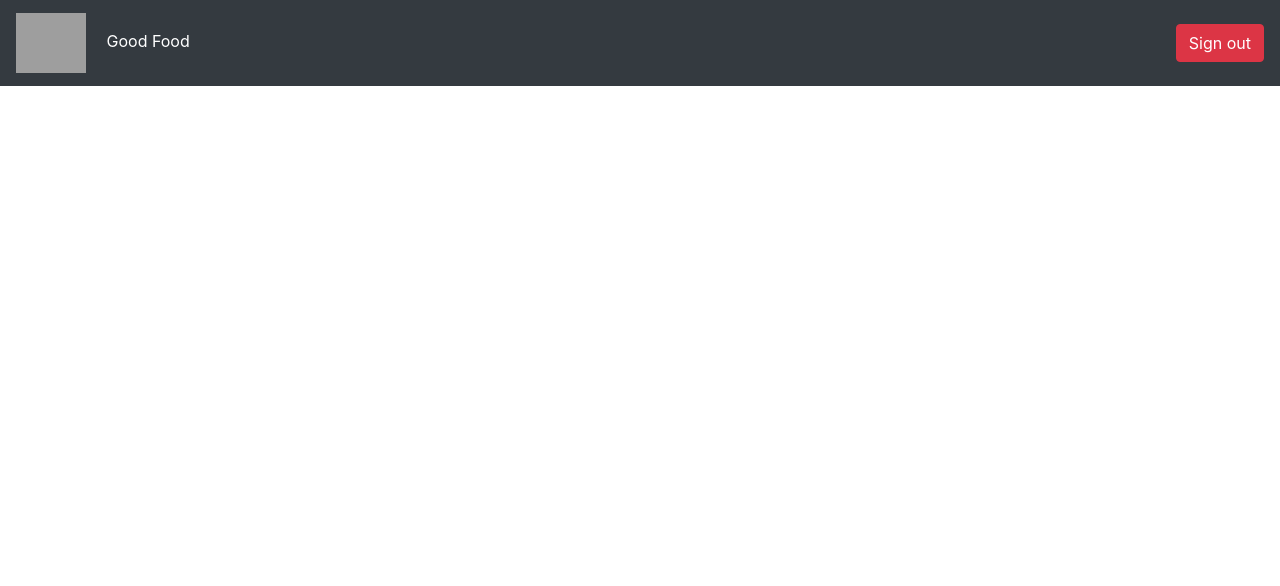
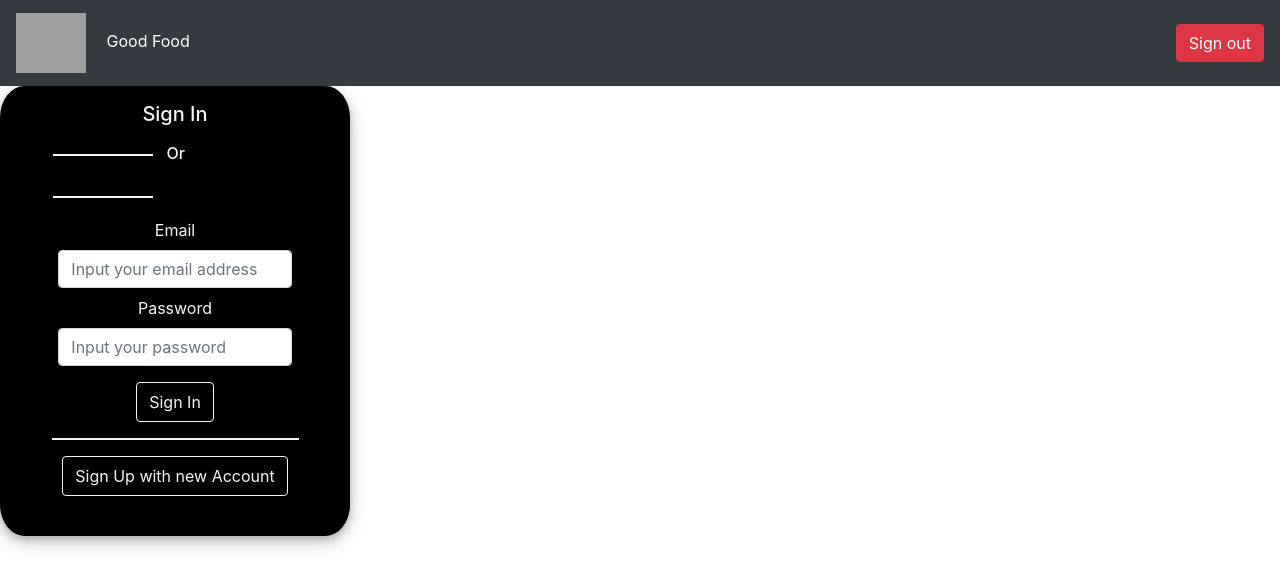
Before and after one commit to luqmanzakariya/recipeze, a plain HTML site: page client/index.html in a window 1280 px wide. Drawn offline with nearby package versions, Linux system fonts and the light colour scheme; grey boxes are pictures that could not be loaded.

Commit message:
formlogin

```diff
--- a/client/index.html
+++ b/client/index.html
@@ -1,18 +1,22 @@
 <!DOCTYPE html>
 <html lang="en">
+
 <head>
   <meta charset="UTF-8">
   <meta name="viewport" content="width=device-width, initial-scale=1.0">
   <meta http-equiv="X-UA-Compatible" content="ie=edge">
   <title>Document</title>
-  <link rel="stylesheet" href="https://stackpath.bootstrapcdn.com/bootstrap/4.3.1/css/bootstrap.min.css" integrity="sha384-ggOyR0iXCbMQv3Xipma34MD+dH/1fQ784/j6cY/iJTQUOhcWr7x9JvoRxT2MZw1T" crossorigin="anonymous">
+  <link rel="stylesheet" href="https://stackpath.bootstrapcdn.com/bootstrap/4.3.1/css/bootstrap.min.css"
+    integrity="sha384-ggOyR0iXCbMQv3Xipma34MD+dH/1fQ784/j6cY/iJTQUOhcWr7x9JvoRxT2MZw1T" crossorigin="anonymous">
   <link rel="stylesheet" href="./style/style.css" type="text/css">
 
 </head>
+
 <body>
   <nav class="d-flex justify-content-between navbar navbar-expand-sm navbar-dark bg-dark">
     <div>
-      <img class="navbar-brand" src="https://goodfood.hr/wp-content/uploads/2017/04/logoweb.png" style="height:70px;width:70px">
+      <img class="navbar-brand" src="https://goodfood.hr/wp-content/uploads/2017/04/logoweb.png"
+        style="height:70px;width:70px">
       <a class="brandNav">Good Food</a>
     </div>
 
@@ -22,12 +26,46 @@
     </div>
   </nav>
 
-  <script src="https://code.jquery.com/jquery-3.4.1.min.js" integrity="sha256-CSXorXvZcTkaix6Yvo6HppcZGetbYMGWSFlBw8HfCJo=" crossorigin="anonymous"></script>
+  <div class="signInBox text-center pt-3">
+    <form action="" method="post">
+      <center>
+      <h5>Sign In</h5>
+        <div id="my-signin2" class=""></div>
+        <div class="signInSeparator row">
+          <hr class="signInhr">
+          <h6 class="orHr">Or</h6>
+          <hr class="signInhr">
+        </div>
+      <!-- <div class="g-signin2" id="buttonSignIn" data-onsuccess="onSignIn"></div> -->
+
+      <div class="">
+        <label class="formLabel" for="">Email</label>
+        <input class="formBox form-control col-sm-8" type="text" placeholder="Input your email address">
+      </div>
+      <div class="mt-2">
+        <label class="formLabel col-sm-8" for="">Password</label>
+        <input class="formBox form-control col-sm-8" type="text" placeholder="Input your password">
+      </div>
+      <button class="btn signInBtn mt-3">Sign In</button>
+      <hr class="signUpSeparator">
+      <button class="btn signUp">Sign Up with new Account</button>
+    </center>
+    </form>
+  </div>
+  <script src="https://apis.google.com/js/platform.js?onload=renderButton" async defer></script>
+  <script src="https://code.jquery.com/jquery-3.4.1.min.js"
+    integrity="sha256-CSXorXvZcTkaix6Yvo6HppcZGetbYMGWSFlBw8HfCJo=" crossorigin="anonymous"></script>
   <script src="https://unpkg.com/axios/dist/axios.min.js"></script>
-  <script src="https://cdnjs.cloudflare.com/ajax/libs/popper.js/1.14.7/umd/popper.min.js" integrity="sha384-UO2eT0CpHqdSJQ6hJty5KVphtPhzWj9WO1clHTMGa3JDZwrnQq4sF86dIHNDz0W1" crossorigin="anonymous"></script>
-  <script src="https://stackpath.bootstrapcdn.com/bootstrap/4.3.1/js/bootstrap.min.js" integrity="sha384-JjSmVgyd0p3pXB1rRibZUAYoIIy6OrQ6VrjIEaFf/nJGzIxFDsf4x0xIM+B07jRM" crossorigin="anonymous"></script>
-  <script src="https://apis.google.com/js/platform.js" async defer></script>
-  <meta name="google-signin-client_id" content="284811322674-47mfvv1p6bicin65kbb7dnggdtq02b9a.apps.googleusercontent.com">
+  <script src="https://cdnjs.cloudflare.com/ajax/libs/popper.js/1.14.7/umd/popper.min.js"
+    integrity="sha384-UO2eT0CpHqdSJQ6hJty5KVphtPhzWj9WO1clHTMGa3JDZwrnQq4sF86dIHNDz0W1"
+    crossorigin="anonymous"></script>
+  <script src="https://stackpath.bootstrapcdn.com/bootstrap/4.3.1/js/bootstrap.min.js"
+    integrity="sha384-JjSmVgyd0p3pXB1rRibZUAYoIIy6OrQ6VrjIEaFf/nJGzIxFDsf4x0xIM+B07jRM"
+    crossorigin="anonymous"></script>
+  <!-- <script src="https://apis.google.com/js/platform.js" async defer></script> -->
+  <meta name="google-signin-client_id"
+    content="284811322674-47mfvv1p6bicin65kbb7dnggdtq02b9a.apps.googleusercontent.com">
   <script src="./js/index.js"></script>
 </body>
+
 </html>
--- a/client/js/index.js
+++ b/client/js/index.js
@@ -1,12 +1,32 @@
 const baseUrl = `http://localhost:3000`
 
-$(document).ready(function(){
+$(document).ready(function () {
   isLogin()
+  renderButton()
 })
 
+function onSuccess(googleUser) {
+  console.log('Logged in as: ' + googleUser.getBasicProfile().getName());
+}
+
+function onFailure(error) {
+  console.log(error);
+}
+
+function renderButton() {
+  gapi.signin2.render('my-signin2', {
+    'scope': 'profile email',
+    'width': 230,
+    'height': 40,
+    'longtitle': true,
+    'theme': 'light',
+    'onsuccess': onSuccess,
+    'onfailure': onFailure
+  });
+}
 //============= Hide and Show =============
-function isLogin(){
-  if (localStorage.getItem('token')){
+function isLogin() {
+  if (localStorage.getItem('token')) {
     hasToken()
   }
   else {
@@ -14,13 +34,13 @@ function isLogin(){
   }
 }
 
-function hasToken(){
+function hasToken() {
   $('.mainWeb').show()
   // $('#buttonSignIn').hide()
   // $('#buttonSignOut').show()
 }
 
-function noToken(){
+function noToken() {
   $('.mainWeb').hide()
   // $('#buttonSignIn').show()
   // $('#buttonSignOut').hide()
@@ -28,21 +48,21 @@ function noToken(){
 
 //============= Google Signin =============
 function onSignIn(googleUser) {
-  const idToken= googleUser.getAuthResponse().id_token
+  const idToken = googleUser.getAuthResponse().id_token
   axios({
     url: `${baseUrl}/loginGoogle`,
     method: 'post',
     dataType: 'json',
-    data: {idToken}
+    data: { idToken }
   })
-    .then(({data})=>{
+    .then(({ data }) => {
       localStorage.setItem('token', data.token)
       localStorage.setItem('_id', data._id)
       localStorage.setItem('name', data.name)
       localStorage.setItem('email', data.email)
       hasToken()
     })
-    .catch((err)=>{
+    .catch((err) => {
       console.log(err)
     })
 }
--- a/client/style/style.css
+++ b/client/style/style.css
@@ -1,3 +1,60 @@
 .brandNav{
   color:white !important
 }
+
+.signInBox{
+  background-color: black;
+  width: 350px;
+  height: 450px;
+  border-radius: 7%;
+  box-shadow: 0 4px 8px 0 rgba(0, 0, 0, 0.2), 0 6px 20px 0 rgba(0, 0, 0, 0.19);
+  color: whitesmoke;
+}
+
+.formLabel{
+  color: whitesmoke;
+}
+
+.signInBtn{
+  background-color: black;
+  border: 1px solid whitesmoke;
+  color: whitesmoke;
+  height: 40px;
+}
+
+.signInBtn:hover{
+  background-color: whitesmoke;
+  color: black;
+  transition: 0.5s all;
+}
+
+.signInhr{
+  border: 1px solid whitesmoke;
+  width: 40%;
+  margin: 20px 0px;
+}
+
+.orHr{
+  margin: 10px 14px;
+}
+
+.signUpSeparator{
+  border: 1px solid whitesmoke;
+  width: 70%;
+}
+
+.signInSeparator{
+  width: 70%;
+}
+
+.signUp{
+  border: 1px solid whitesmoke;
+  color: whitesmoke;
+  height: 40px;
+}
+
+.signUp:hover{
+  background-color: whitesmoke;
+  color: black;
+  transition: 0.5s all;
+}
```
